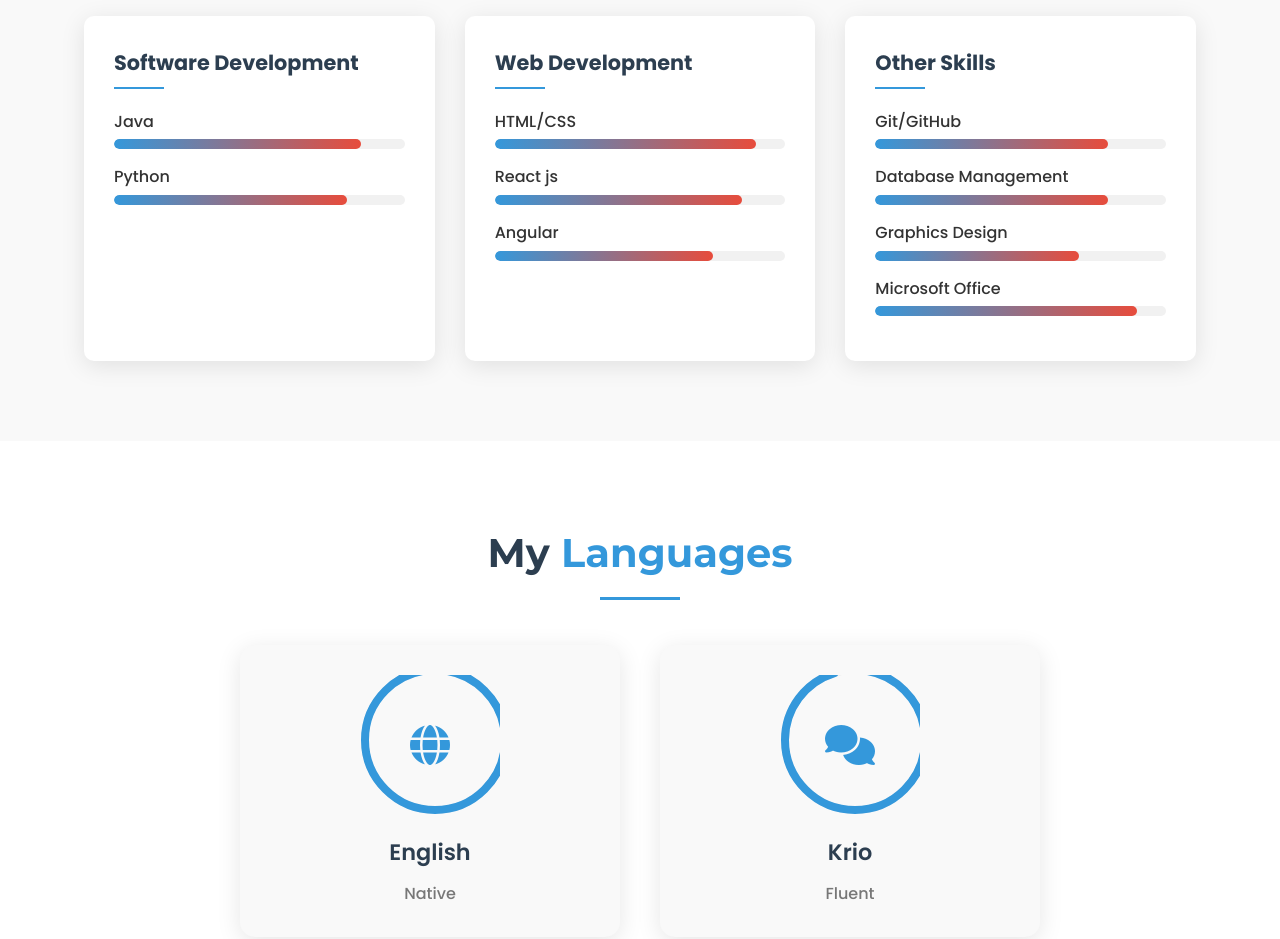
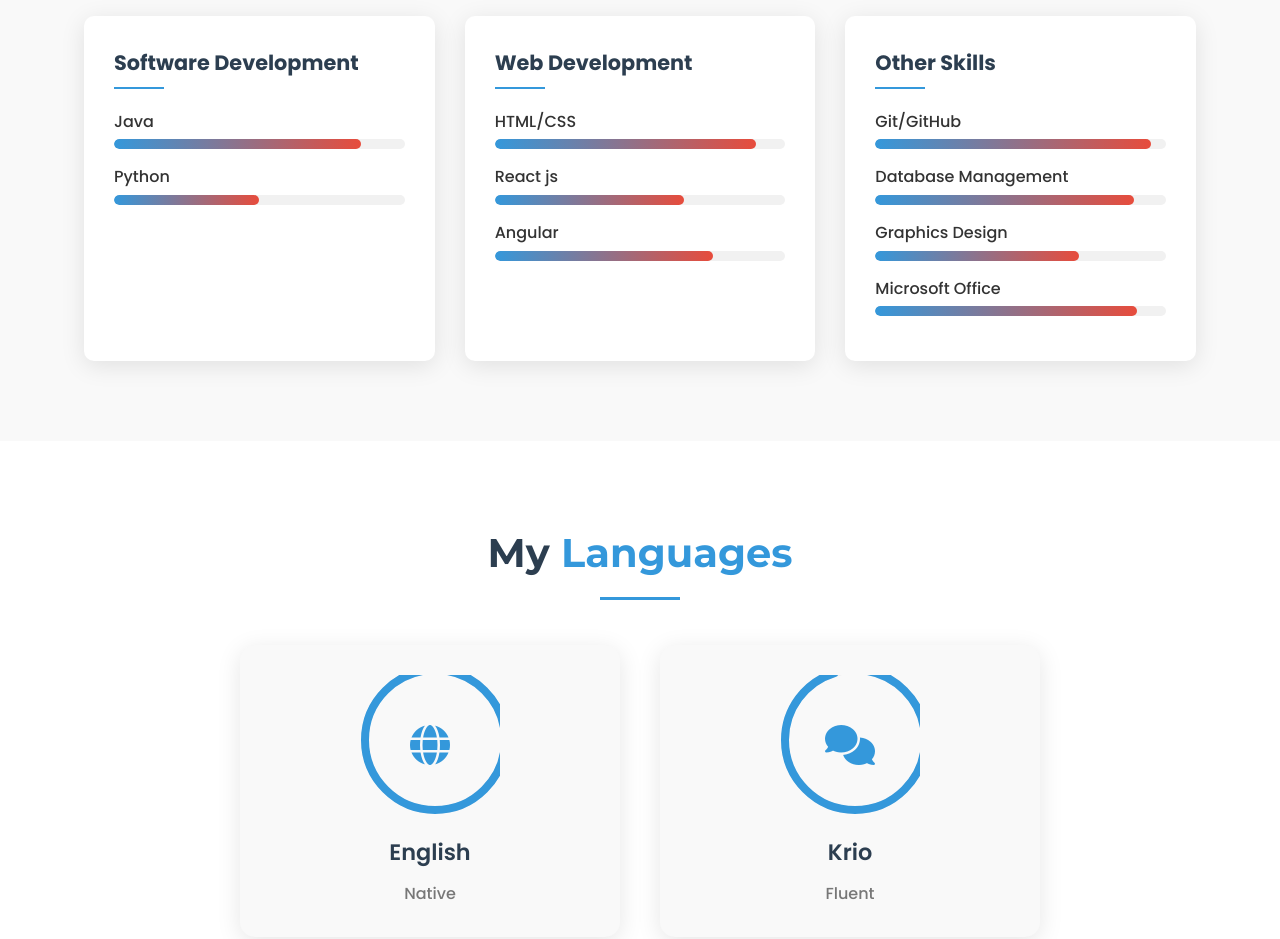
Before and after one commit to strangesesay/personalresume, a plain HTML site: page index.html in a window 1280 px wide. Shown: the part 4000-4939 px from the top of the page. Drawn offline with Linux system fonts and the light colour scheme.

Commit message:
skills updated

```diff
--- a/index.html
+++ b/index.html
@@ -238,7 +238,7 @@
                             <li>
                                 <span class="skill-name">Python</span>
                                 <div class="skill-bar">
-                                    <div class="skill-level" style="width: 80%"></div>
+                                    <div class="skill-level" style="width: 50%"></div>
                                 </div>
                             </li>
                         </ul>
@@ -255,7 +255,7 @@
                             <li>
                                 <span class="skill-name">React js</span>
                                 <div class="skill-bar">
-                                    <div class="skill-level" style="width: 85%"></div>
+                                    <div class="skill-level" style="width: 65%"></div>
                                 </div>
                             </li>
                             <li>
@@ -272,13 +272,13 @@
                             <li>
                                 <span class="skill-name">Git/GitHub</span>
                                 <div class="skill-bar">
-                                    <div class="skill-level" style="width: 80%"></div>
+                                    <div class="skill-level" style="width: 95%"></div>
                                 </div>
                             </li>
                             <li>
                                 <span class="skill-name">Database Management</span>
                                 <div class="skill-bar">
-                                    <div class="skill-level" style="width: 80%"></div>
+                                    <div class="skill-level" style="width: 89%"></div>
                                 </div>
                             </li>
                             <li>
```
